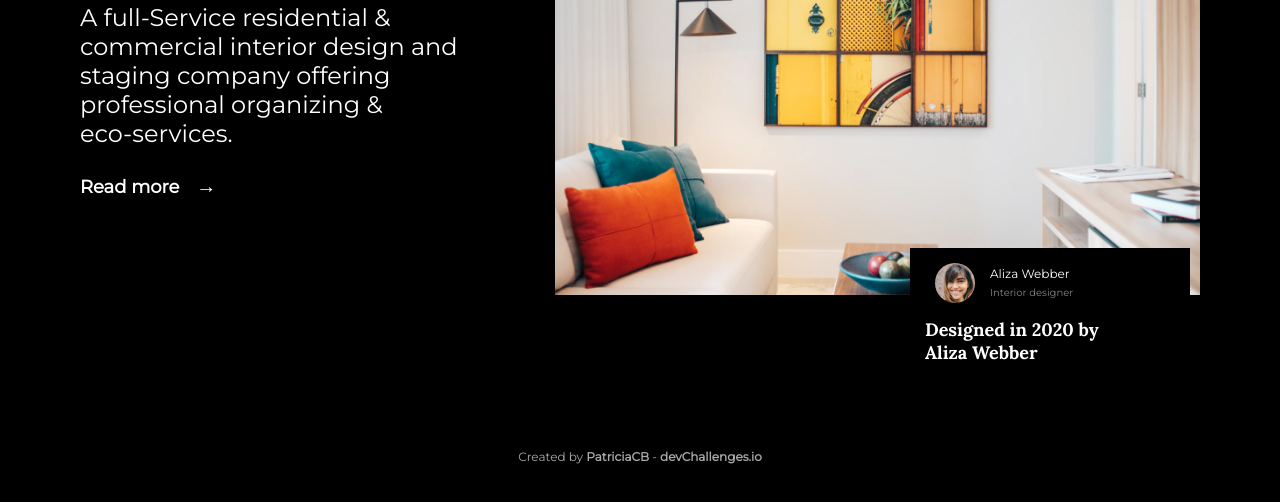
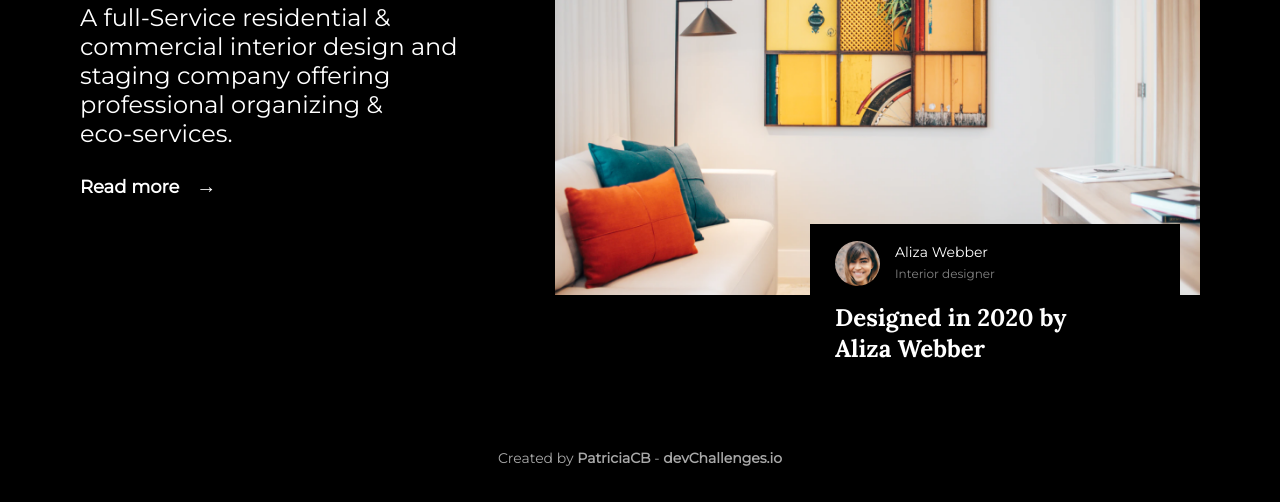
Before and after one commit to PatriciaCBweb/Interior-consultant, a plain HTML site: page index.html in a window 1280 px wide. Shown: the part 419-921 px from the top of the page. Drawn offline with nearby package versions, Linux system fonts and the light colour scheme.

Commit message:
Add files via upload

```diff
--- a/assets/css/style.css
+++ b/assets/css/style.css
@@ -321,6 +321,37 @@ footer a{
         max-width: 800px;
     }
 
+    .designer{
+        width: 340px;
+        position: absolute;
+        right: 20px;
+        bottom: -80px;
+    }
+
+    .person img{
+        width: 45px;
+        height: 45px;
+    }
+
+    .name h3{
+        font-size: 14px;
+    }
+
+    .name h4{
+        font-size: 12px;
+    }
+
+    .designed h2{
+        font-size: 24px;
+        margin-left: 10px;
+    }
+
+}
+
+/*/////////// FOOTER ////////////*/
+
+footer p{
+    font-size: 14px;
 }
 
 @media (min-width: 550px) and (max-width: 1024px){
```
